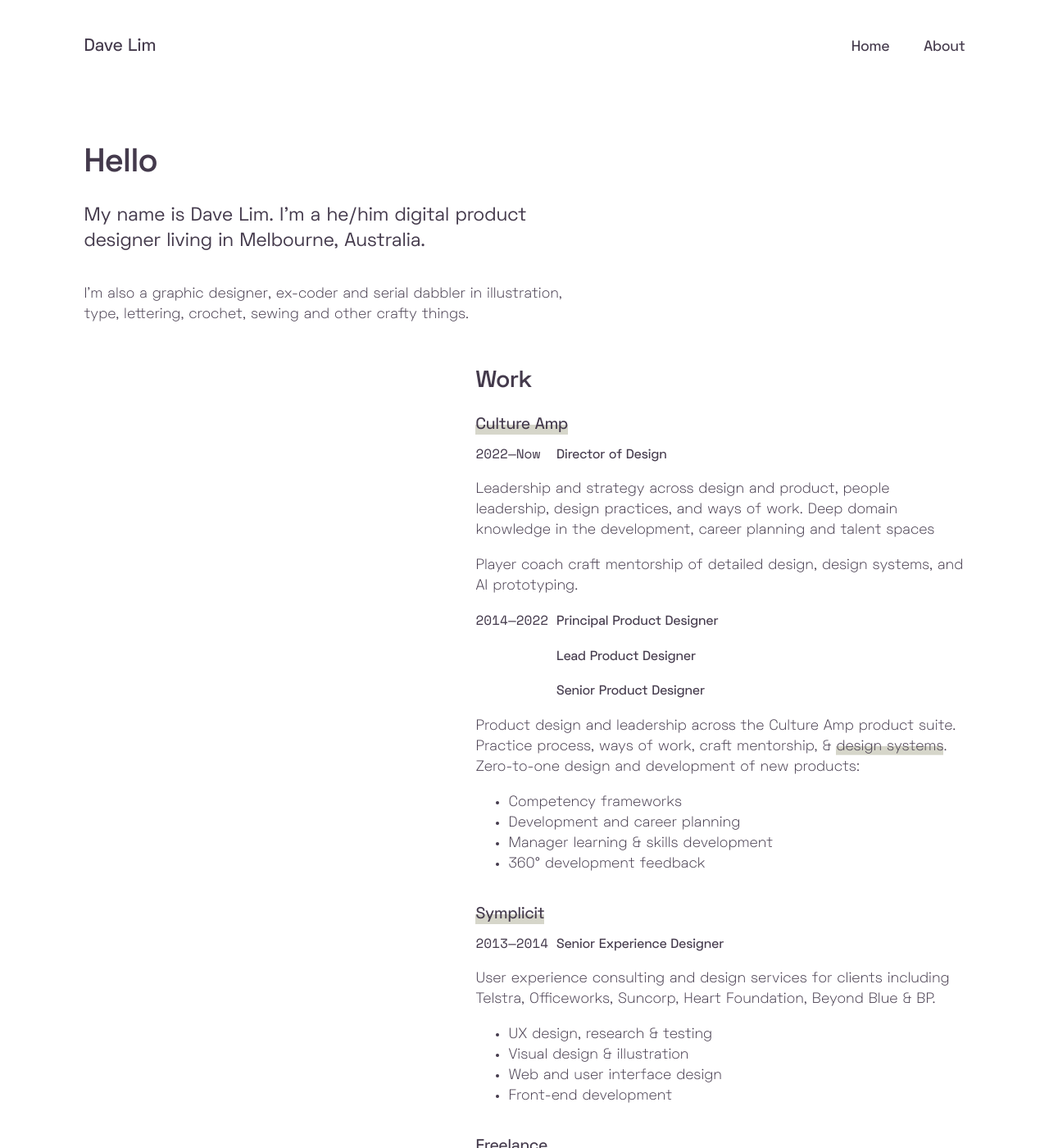
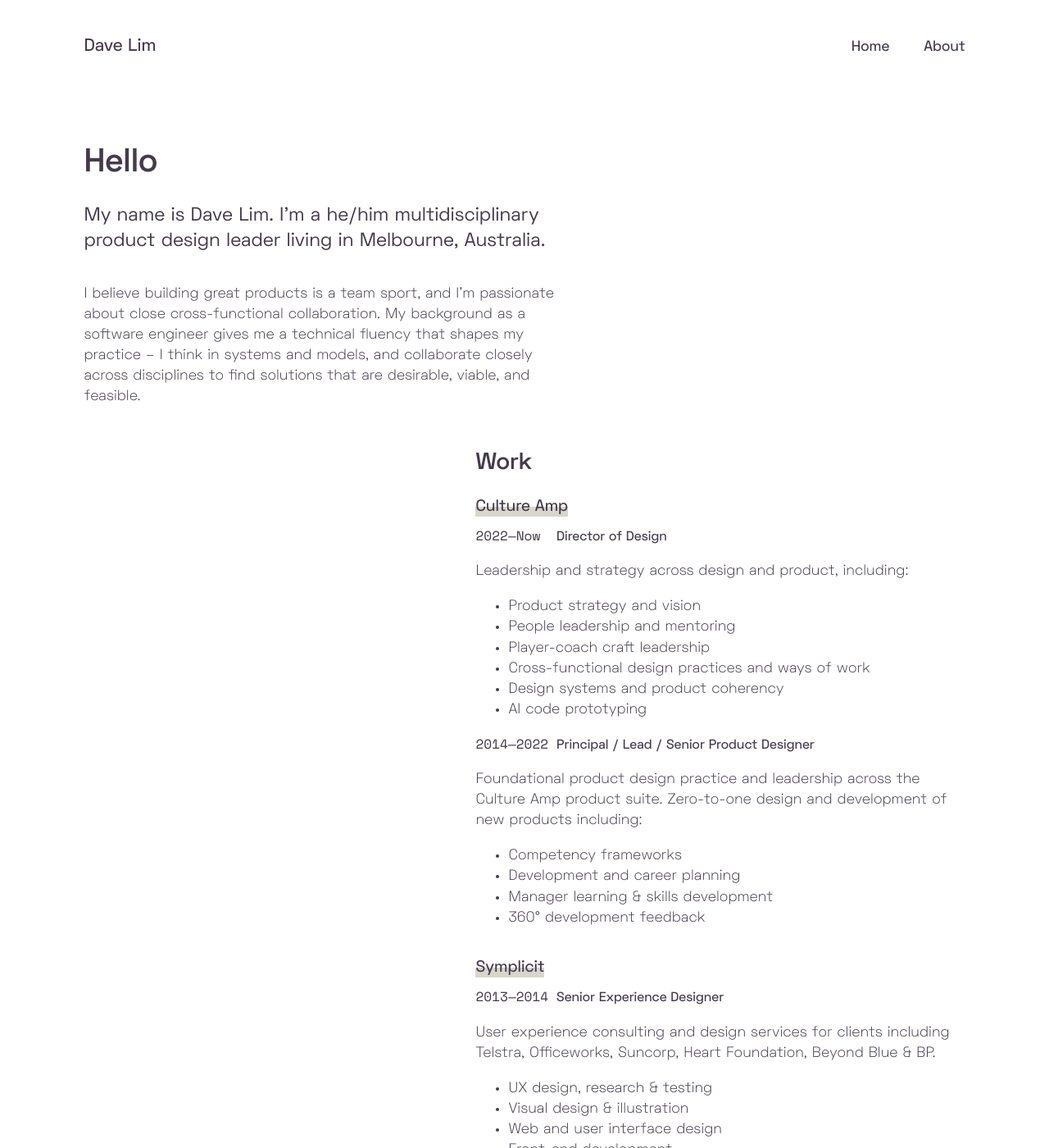
Before and after one commit to dlimiter/dlimiter.github.io, a Jekyll site: the page built from about.html, in a window 1280 px wide and 1400 px high. Shown: the whole window at 82% size. Built offline with Jekyll 4.4.1, drawn with Linux system fonts in a browser that asks for light colours.

Commit message:
Copy updates

```diff
--- a/Gemfile
+++ b/Gemfile
@@ -8,10 +8,10 @@ source "https://rubygems.org"
 #
 # This will help ensure the proper Jekyll version is running.
 # Happy Jekylling!
-gem "jekyll", "~> 3.7.3"
+#gem "jekyll", "~> 3.7.3"
 
 # This is the default theme for new Jekyll sites. You may change this to anything you like.
-gem "minima", "~> 2.0"
+#gem "minima", "~> 2.0"
 
 # If you want to use GitHub Pages, remove the "gem "jekyll"" above and
 # uncomment the line below. To upgrade, run `bundle update github-pages`.
--- a/about.html
+++ b/about.html
@@ -7,10 +7,13 @@ layout: default
   <div class="recipe__title">
     <h1>Hello</h1>
     <p class="lede">
-      My name is Dave Lim. I'm a he/him digital product designer living in Melbourne, Australia.
+      My name is Dave Lim. I'm a he/him multidisciplinary product design leader living in Melbourne, Australia.
     </p>
     <p>
-      I'm also a graphic designer, ex-coder and serial dabbler in illustration, type, lettering, crochet, sewing and other crafty things.
+      I believe building great products is a team sport, and I'm passionate about close
+      cross-functional collaboration. My background as a software engineer gives me a technical
+      fluency that shapes my practice – I think in systems and models, and collaborate closely
+      across disciplines to find solutions that are desirable, viable, and feasible.
     </p>
   </div>
   <div></div>
@@ -27,24 +30,23 @@ layout: default
       role = "Director of Design"
       employer = "<a href='https://www.cultureamp.com'>Culture Amp</a>"
       type = "subrole"
-      description = "<p>Leadership and strategy across design and product, people leadership, design practices, and ways of work.
-                     Deep domain knowledge in the development, career planning and talent spaces</p><p>Player coach craft mentorship of detailed design, design systems, and AI prototyping.</p>"
+      description = "<p>Leadership and strategy across design and product, including:</p>
+      <ul>
+        <li>Product strategy and vision</li>
+        <li>People leadership and mentoring</li>
+        <li>Player-coach craft leadership</li>
+        <li>Cross-functional design practices and ways of work</li>
+        <li>Design systems and product coherency</li>
+        <li>AI code prototyping</li>
+      </ul>"
+
+
     %}
     {% include resumeitem.html
       date = "2014&mdash;2022"
-      role = "Principal Product Designer"
-      employer = ""
-    %}
-    {% include resumeitem.html
-      date = "&nbsp;&nbsp;&nbsp;&nbsp;&nbsp;&nbsp;&nbsp;&nbsp;&nbsp;"
-      role = "Lead Product Designer"
-      employer = ""
-    %}
-    {% include resumeitem.html
-      date = "&nbsp;&nbsp;&nbsp;&nbsp;&nbsp;&nbsp;&nbsp;&nbsp;&nbsp;"
-      role = "Senior Product Designer"
-      employer = ""
-      description = "<p>Product design and leadership across the Culture Amp product suite. Practice process, ways of work, craft mentorship, &amp; <a href='https://cultureamp.design/'>design systems</a>. Zero-to-one design and development of new products:</p>
+      role = "Principal / Lead / Senior Product Designer"
+
+      description = "<p>Foundational product design practice and leadership across the Culture Amp product suite. Zero-to-one design and development of new products including:</p>
     <ul>
       <li>Competency frameworks</li>
       <li>Development and career planning</li>
--- a/index.html
+++ b/index.html
@@ -4,7 +4,7 @@ layout: default
 
 <div class="container -alternate1">
   <p class="about">
-    Hi. I’m Dave, a multi&shy;disciplinary designer specialising in digital product design
+    Hi. I’m Dave, a multidisciplinary design leader specialising in digital product design
   </p>
   <div>
   </div>
```
Also changed, not shown: mandmxmas2024.html (deleted, +0 -40 lines), Gemfile.lock.
